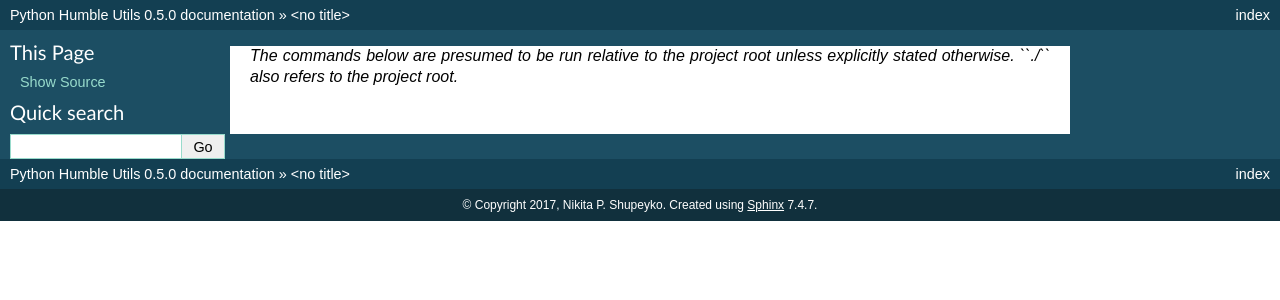
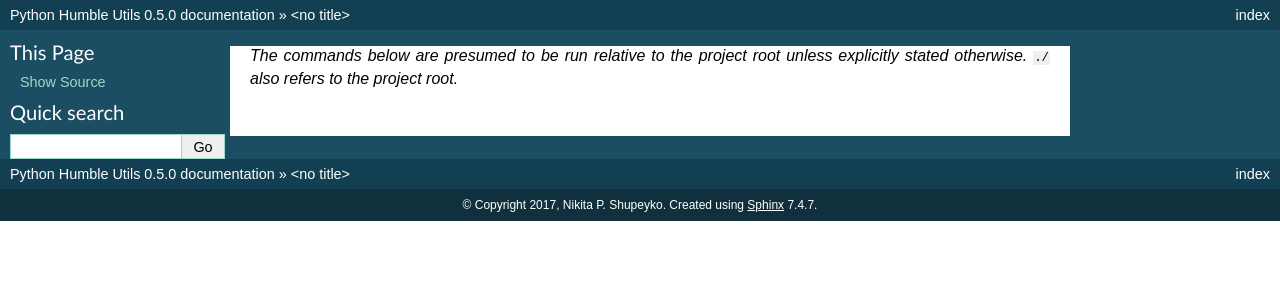
Before and after one commit to webyneter/python-humble-utils, a Sphinx documentation site: the page built from docs/includes/execution_context_notice.rst, in a window 1280 px wide. Shown: the top 300 px of the page. Built offline with Sphinx 7.4.7, drawn with Linux system fonts in a browser that asks for light colours.

```diff
--- a/docs/includes/execution_context_notice.rst
+++ b/docs/includes/execution_context_notice.rst
@@ -1,2 +1,2 @@
 *The commands below are presumed to be run relative to the project root
-unless explicitly stated otherwise. ``./`` also refers to the project root.*
+unless explicitly stated otherwise.* ``./`` *also refers to the project root.*
```
